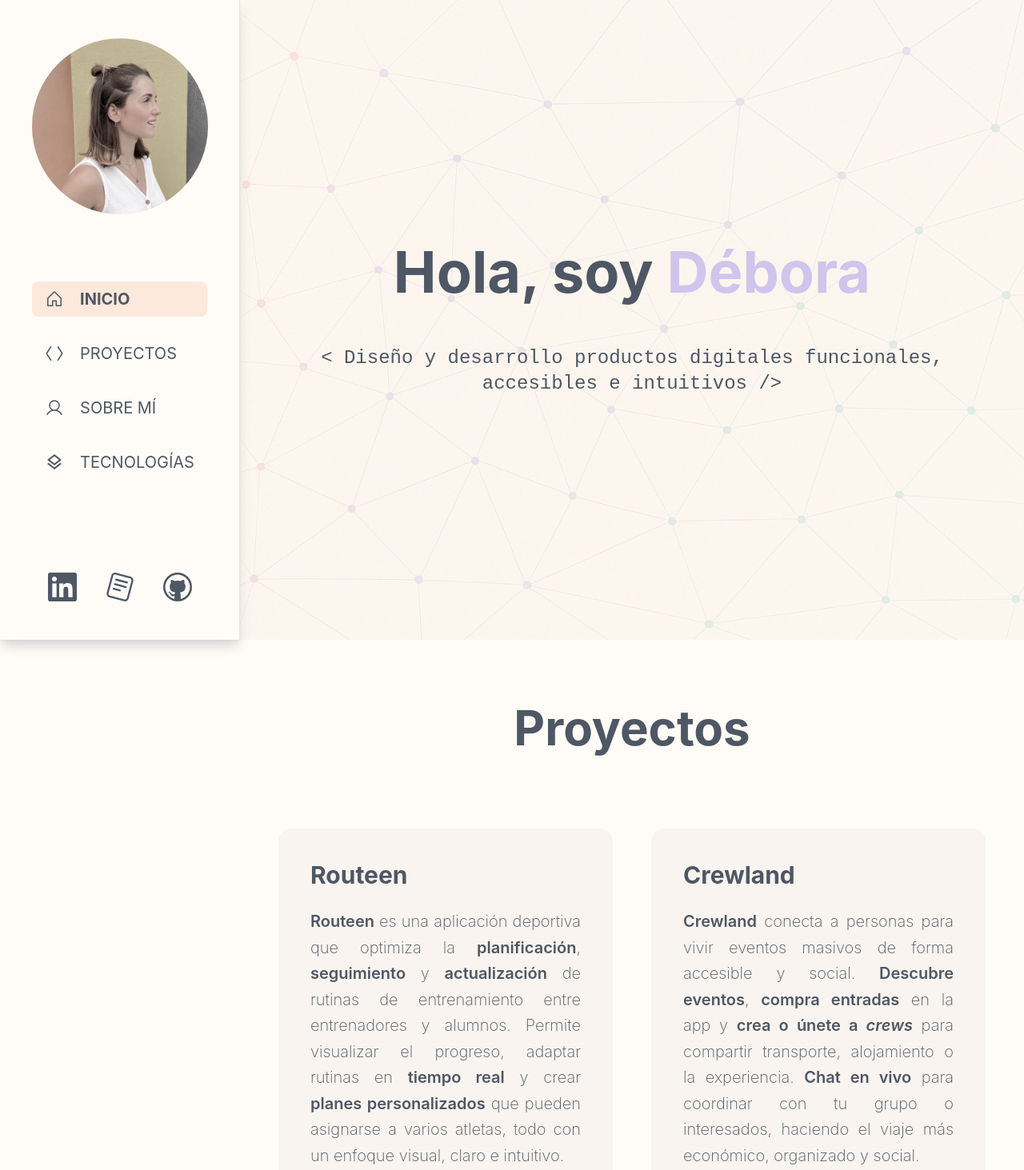
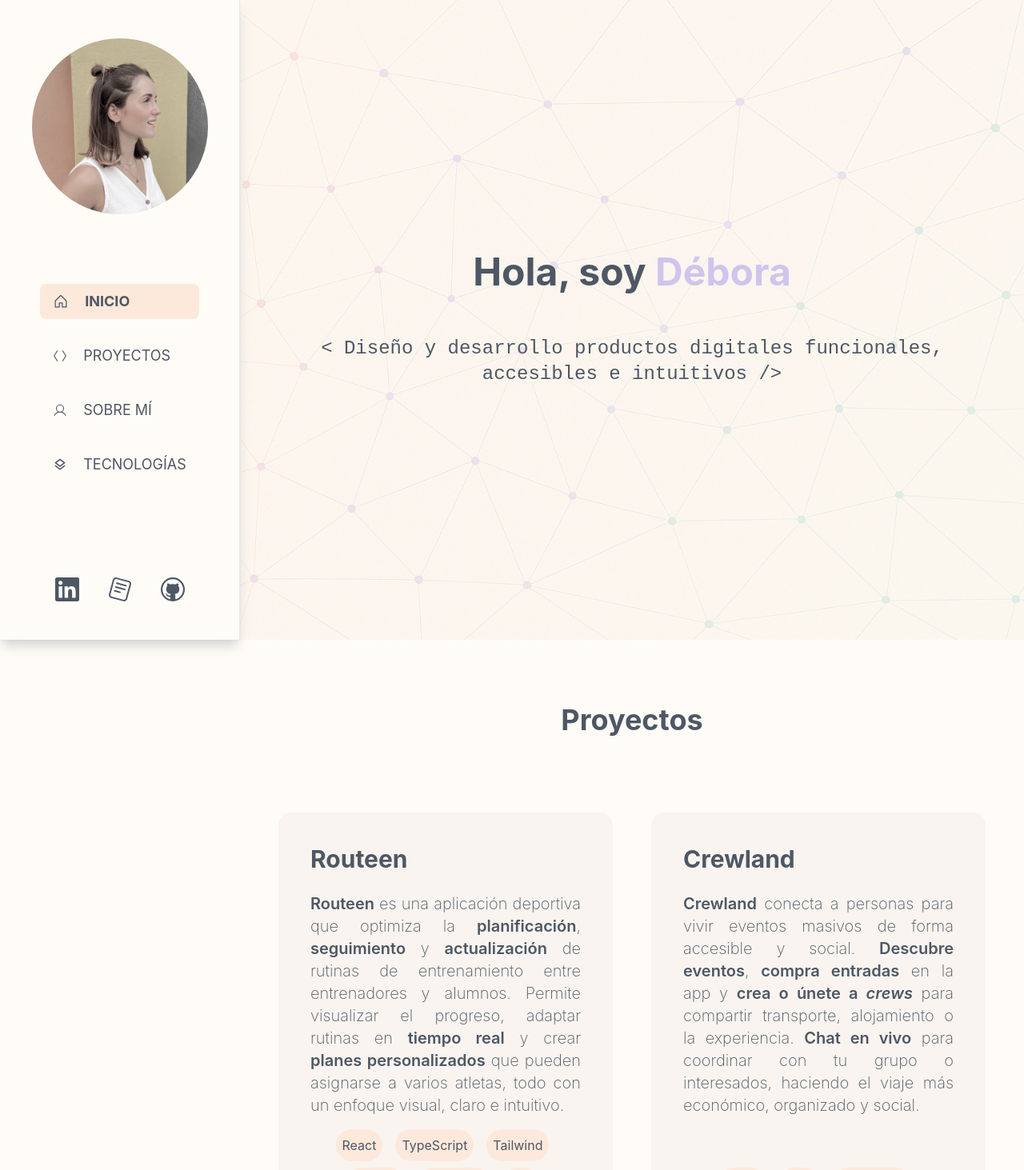
Before and after one commit to Debi312/debs-porfolio, a React (Vite) app: page / in a window 1280 px wide. Shown: the top 1463 px of the page at 80% size. Built offline with nearby package versions, Linux system fonts and the light colour scheme; grey boxes are pictures that could not be loaded.

Commit message:
style: reduce font size in all components

```diff
--- a/src/components/AboutMe.tsx
+++ b/src/components/AboutMe.tsx
@@ -4,11 +4,11 @@ export default function AboutMe() {
             id="about"
             className=" flex flex-col items-center justify-center gap-20 mt-20 "
         >
-            <h1 className="text-5xl md:text-6xl font-bold mb-4">
+            <h2 className="font-bold mb-4">
                 Sobre <span className="text-lavender">mi</span>
-            </h1>
+            </h2>
 
-            <p className="text-xl font-light leading-8">
+            <p className=" font-light leading-8">
                 Soy <b>desarrolladora frontend</b> con pasión por crear <b>experiencias digitales cuidadas al detalle</b>. Trabajo principalmente con el stack <b>MERN</b> (MongoDB, Express, React y Node.js), y disfruto especialmente de la parte
                 creativa: <b>transformar un diseño en una interfaz precisa y funcional</b>, replicando hasta el último píxel.
                 <br />
--- a/src/components/Header.tsx
+++ b/src/components/Header.tsx
@@ -17,12 +17,12 @@ export default function Header() {
         "
       />
 
-      <h1 className="text-6xl lg:text-7xl font-bold mb-14">
+      <h1 className="mb-14">
         Hola, soy <span className="text-lavender">Débora</span>
       </h1>
-      <p className="font-courier text-navy font-[500] text-2xl ">
+      <h4 className="font-courier text-navy font-[500] text-xl lg:text-2xl ">
         &lt; Diseño y desarrollo productos digitales funcionales, accesibles e intuitivos /&gt;
-      </p>
+      </h4>
     </section>
   )
 }
--- a/src/components/Navbar.tsx
+++ b/src/components/Navbar.tsx
@@ -6,12 +6,12 @@ import { PiHouse, PiBracketsAngle, PiUser } from "react-icons/pi";
 import { MdOutlineLayers } from "react-icons/md";
 
 const links = [
-    { href: "#home", label: "Inicio", icon: <PiHouse className="text-2xl mr-2" /> },
-    { href: "#projects", label: "Proyectos", icon: <PiBracketsAngle className="text-2xl mr-2" /> },
-    { href: "#about", label: "Sobre mí", icon: <PiUser className="text-2xl mr-2" /> },
-    { href: "#technologies", label: "Tecnologías", icon: <MdOutlineLayers className="text-2xl mr-2" /> },
+    { href: "#home", label: "Inicio", icon: <PiHouse className="text-xl mr-2" /> },
+    { href: "#projects", label: "Proyectos", icon: <PiBracketsAngle className="text-1xl mr-2" /> },
+    { href: "#about", label: "Sobre mí", icon: <PiUser className="text-1xl mr-2" /> },
+    { href: "#technologies", label: "Tecnologías", icon: <MdOutlineLayers className="text-1xl mr-2" /> },
 ]
-const iconClass = "text-4xl lg:hover:text-lavender transition-colors duration-300";
+const iconClass = "lg:text-3xl md:text-2xl lg:hover:text-lavender transition-colors duration-300";
 
 export default function Navbar() {
     const [active, setActive] = useState("#home");
@@ -24,7 +24,7 @@ export default function Navbar() {
             </div>
             <div className="w-full lg:w-auto">
 
-                <ul className="flex flex-row justify-around w-full lg:flex-col lg:space-y-6 lg:space-x-0 text-navy text-xl ">
+                <ul className="flex flex-row justify-around w-full lg:flex-col lg:space-y-6 lg:space-x-0 text-navy lg:text-lg md:text-lg text-sm ">
                     {links.map((link) => (
                         <li key={link.href}>
                             <a
@@ -51,7 +51,7 @@ export default function Navbar() {
                     href="https://www.linkedin.com/in/debora-garcia-escudero/"
                     target="_blank"
                     className="bg-lavender text-white p-3 rounded-full  hover:text-lavender hover:bg-white
-                   lg:bg-transparent lg:hover:bg-transparent lg:text-navy lg:text-3xl  lg:p-0"
+                   lg:bg-transparent lg:hover:bg-transparent lg:text-navy lg:text-3xl  lg:p-0 "
                 >
                     <SiLinkedin className={iconClass} />
                 </a>
--- a/src/components/Projects.tsx
+++ b/src/components/Projects.tsx
@@ -12,13 +12,13 @@ export default function Projects() {
             id="projects"
             className="flex flex-col justify-between gap-20 text-center  mt-20 "
         >
-            <h1 className="text-5xl md:text-6xl font-bold mb-4">Proyectos</h1>
+            <h2 className="font-bold mb-4">Proyectos</h2>
 
-            <div className="grid grid-cols-1 lg:grid-cols-2 gap-8 lg:gap-12 ">
-                {projects.map((project, id) => (
-                    <ProjectCard key={id} project={project} />
-                ))}
-            </div>
+                <div className="grid grid-cols-1 lg:grid-cols-2 gap-8 lg:gap-12 ">
+                    {projects.map((project, id) => (
+                        <ProjectCard key={id} project={project} />
+                    ))}
+                </div>
         </section>
     )
 }
@@ -83,13 +83,13 @@ function ProjectCard({ project }: { project: Project }) {
             {/* Contenido visible por defecto */}
             <div className="relative z-20 transition-opacity duration-300 group-hover:opacity-0 justify-between ">
                 <section className="flex flex-row justify-between items-start">
-                    <h2 className="text-3xl font-bold mb-6 text-navy">{project.title}</h2>
+                    <h3 className="font-bold mb-6 text-navy">{project.title}</h3>
                 </section>
 
-                <div className="text-xl leading-relaxed font-extralight text-justify text-navy mb-4">
+                <div className=" leading-relaxed font-extralight text-justify text-navy mb-4">
                     <ReactMarkdown
                         components={{
-                            p: ({ children }) => <span>{children}</span>,
+                            p: ({ children }) => <p><span>{children}</span></p>,
                             strong: ({ children }) => <strong className="font-semibold">{children}</strong>,
                             a: ({ href, children }) => (
                                 <a href={href} target="_blank" rel="noopener noreferrer" className="underline">
--- a/src/components/Technologies.tsx
+++ b/src/components/Technologies.tsx
@@ -17,9 +17,9 @@ export default function Technologies() {
     return (
         <section id="technologies" className="flex flex-col items-center justify-center mt-20 mb-20"
         >
-            <h1 className="text-5xl md:text-6xl font-bold mb-4 mt-8">
+            <h2 className=" font-bold mb-4 mt-8">
                 Tecnologías
-            </h1>
+            </h2>
             <div className="flex flex-wrap justify-center items-center gap-4 mt-6 ">
 
                 <BsFiletypeHtml className={techStyles} />
--- a/src/index.css
+++ b/src/index.css
@@ -1,15 +1,14 @@
 @import "tailwindcss";
 
 @theme {
-
-   --color-perl: rgb(249, 244, 239);
+  --color-perl: rgb(249, 244, 239);
   --color-coral: #fde9dc;
   --color-lavender: #cfc5ed;
   --color-navy: #4e5764;
   --color-lightblue: #dce9ec;
   --color-softblack: #2a2a2a;
-  --color-base:rgb(255, 252, 247);
-/*
+  --color-base: rgb(255, 252, 247);
+  /*
   --color-base: rgb(236, 234, 232);
   --color-coral: #fde9dc;
   --color-lavender: #cfc5ed;
@@ -18,8 +17,8 @@
   --color-softblack: #2a2a2a;
   --color-perl:rgb(255, 253, 249); */
 
-  --font-sans: 'Inter', sans-serif, courier, monospace;
-  --font-courier: 'Courier New', Courier, monospace;
+  --font-sans: "Inter", sans-serif, courier, monospace;
+  --font-courier: "Courier New", Courier, monospace;
 }
 @layer base {
   html {
@@ -30,11 +29,27 @@
     @apply bg-base text-navy font-sans;
   }
 
-  h1, h2, h3 {
+  h1,
+  h2,
+  h3 {
     @apply font-bold text-navy;
   }
+  h1 {
+    @apply text-3xl lg:text-5xl md:text-5xl;
+  }
+  h2 {
+    @apply text-2xl lg:text-4xl md:text-4xl;
+  }
+  h3 {
+    @apply text-xl lg:text-3xl md:text-3xl;
+  }
+
+  p {
+    @apply lg:text-xl sm:text-lg ;
+  }
 }
-html, body {
+html,
+body {
   overflow-x: hidden;
 }
 
```
